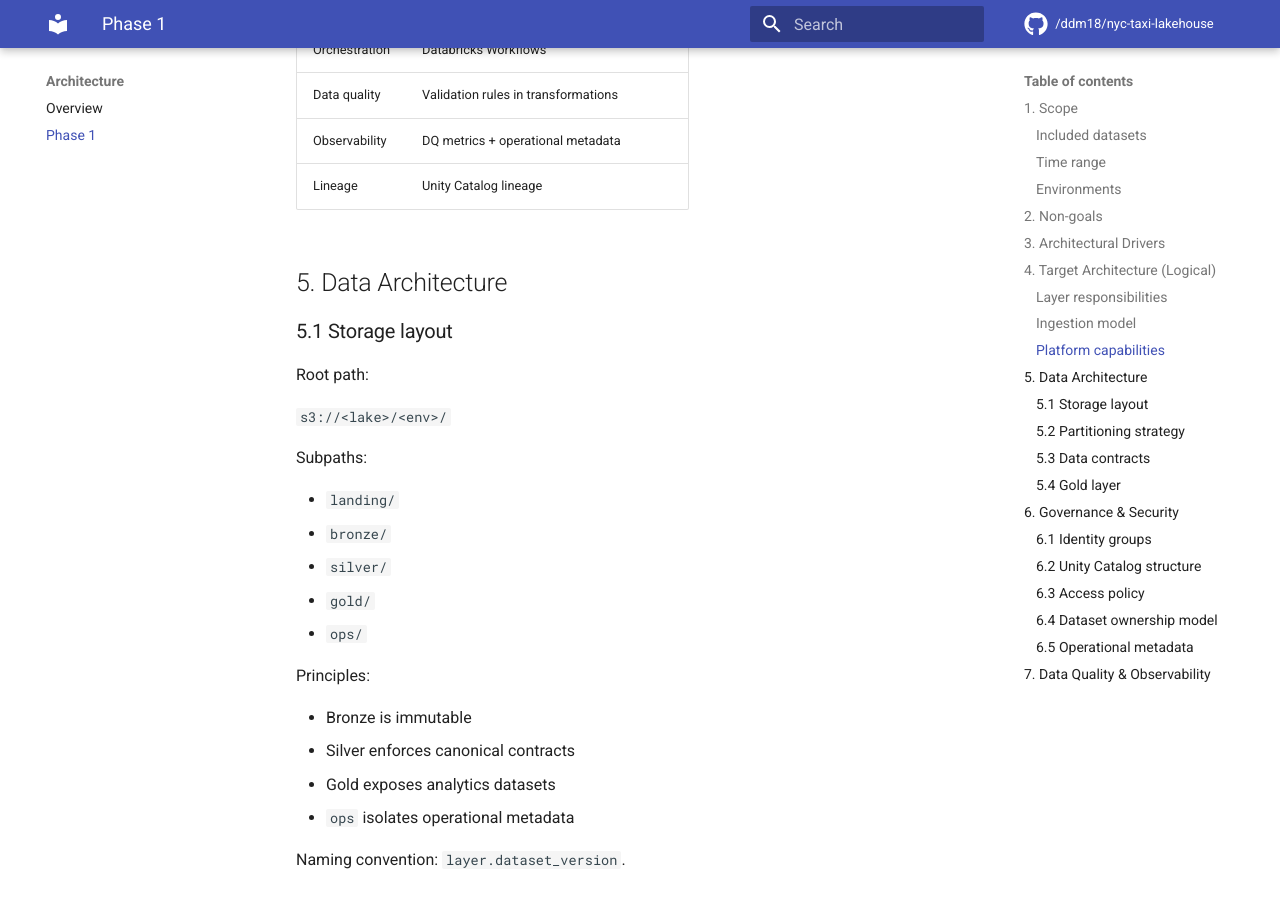
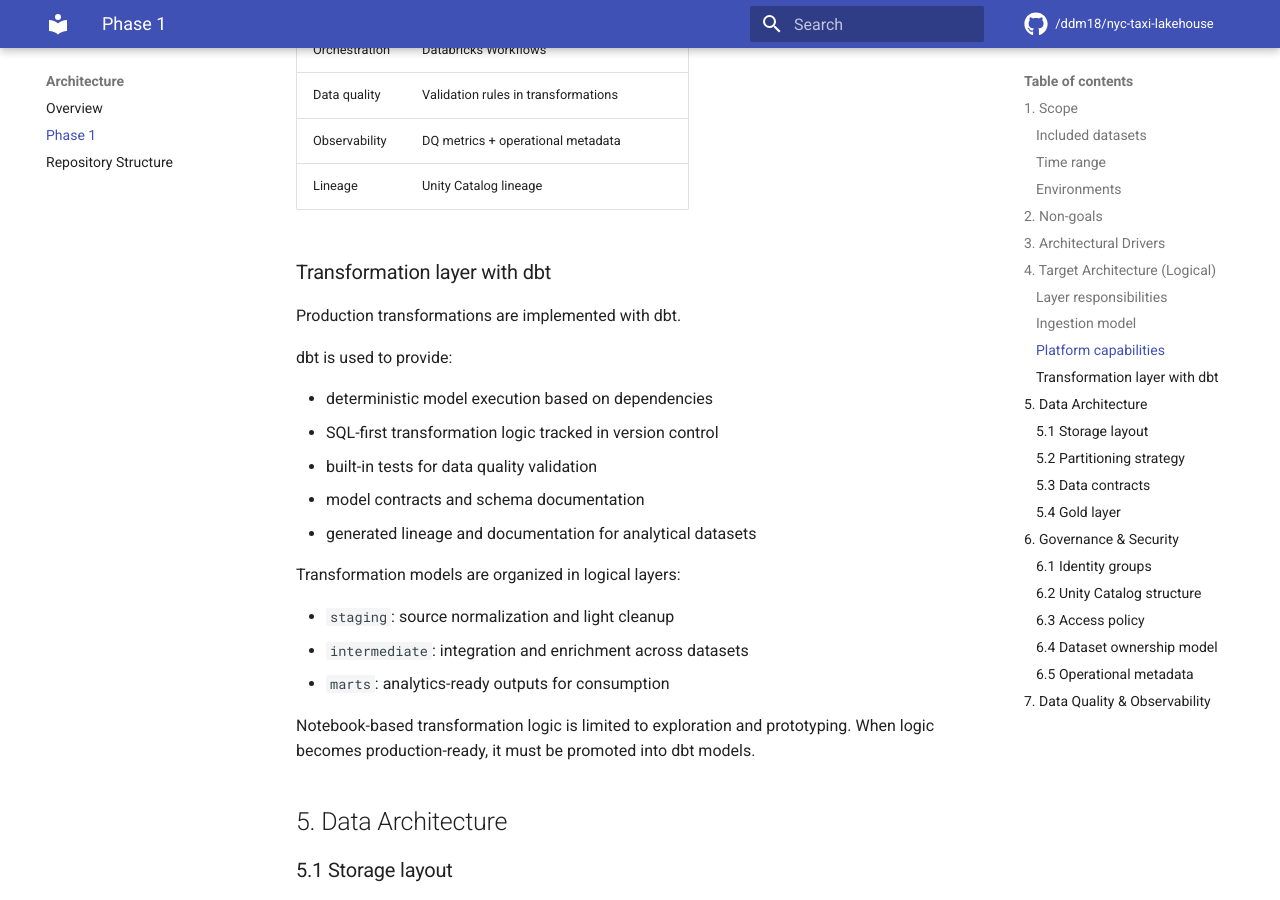
Before and after one commit to ddm18/nyc-taxi-lakehouse, an MkDocs documentation site: the page built from docs/arch-phase1.md, in a window 1280 px wide and 900 px high, scrolled down 2472 px. Built offline with MkDocs 1.6.1 and Material for MkDocs 9.7.7, drawn with Linux system fonts in a browser that asks for light colours; comment, search, counter and statistics services are not loaded.

```diff
--- a/docs/arch-phase1.md
+++ b/docs/arch-phase1.md
@@ -73,6 +73,27 @@
 | Data quality | Validation rules in transformations |
 | Observability | DQ metrics + operational metadata |
 | Lineage | Unity Catalog lineage |
+
+### Transformation layer with dbt
+
+Production transformations are implemented with dbt.
+
+dbt is used to provide:
+
+- deterministic model execution based on dependencies
+- SQL-first transformation logic tracked in version control
+- built-in tests for data quality validation
+- model contracts and schema documentation
+- generated lineage and documentation for analytical datasets
+
+Transformation models are organized in logical layers:
+
+- `staging`: source normalization and light cleanup
+- `intermediate`: integration and enrichment across datasets
+- `marts`: analytics-ready outputs for consumption
+
+Notebook-based transformation logic is limited to exploration and prototyping.
+When logic becomes production-ready, it must be promoted into dbt models.
 
 ## 5. Data Architecture
 
--- a/mkdocs.yml
+++ b/mkdocs.yml
@@ -31,6 +31,7 @@
   - Architecture:
       - Overview: index.md
       - Phase 1: arch-phase1.md
+      - Repository Structure: repo-structure.md
 
   - ADR:
       - 001 Ingestion Model: adr/001-ingestion-model.md
```
Also changed, not shown: docs/index.md (+2 -0 lines), docs/repo-structure.md (added, +51 -0 lines), governance/README.md (added, +24 -0 lines), 12 other files.
